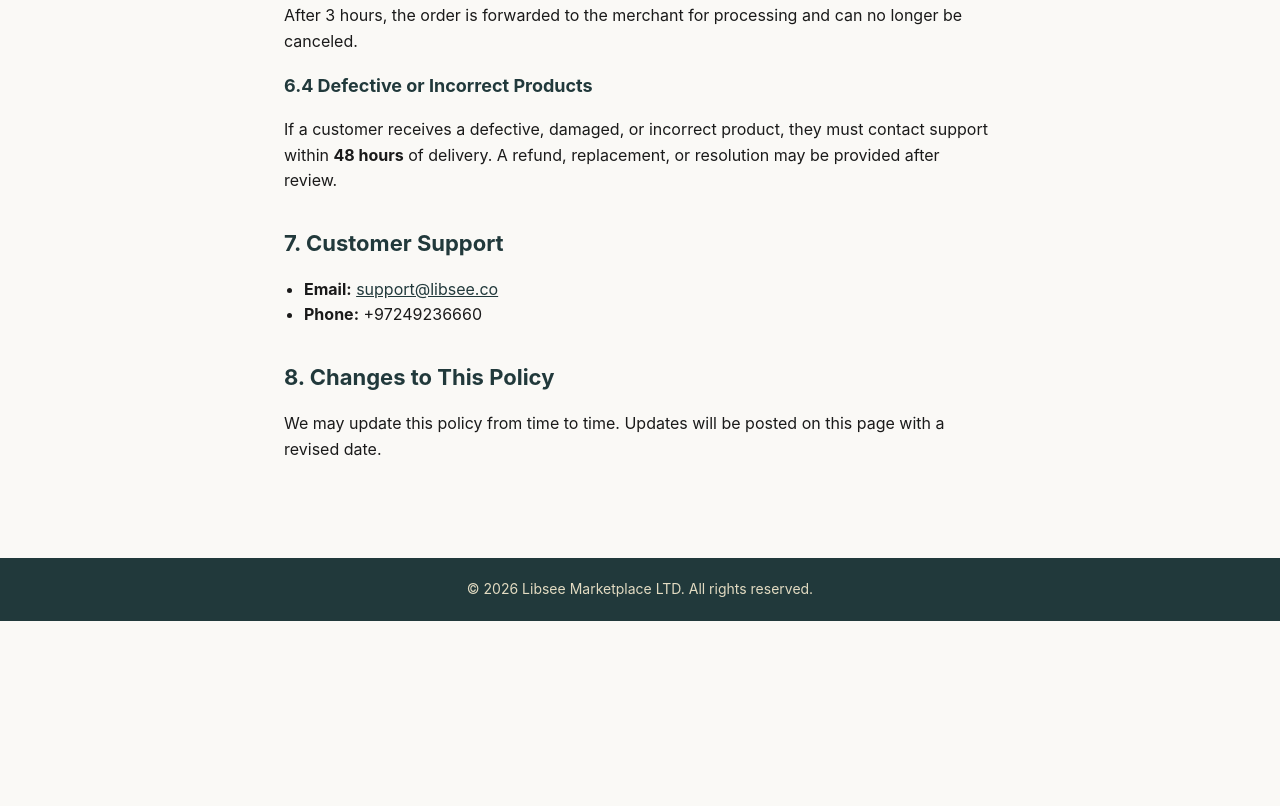
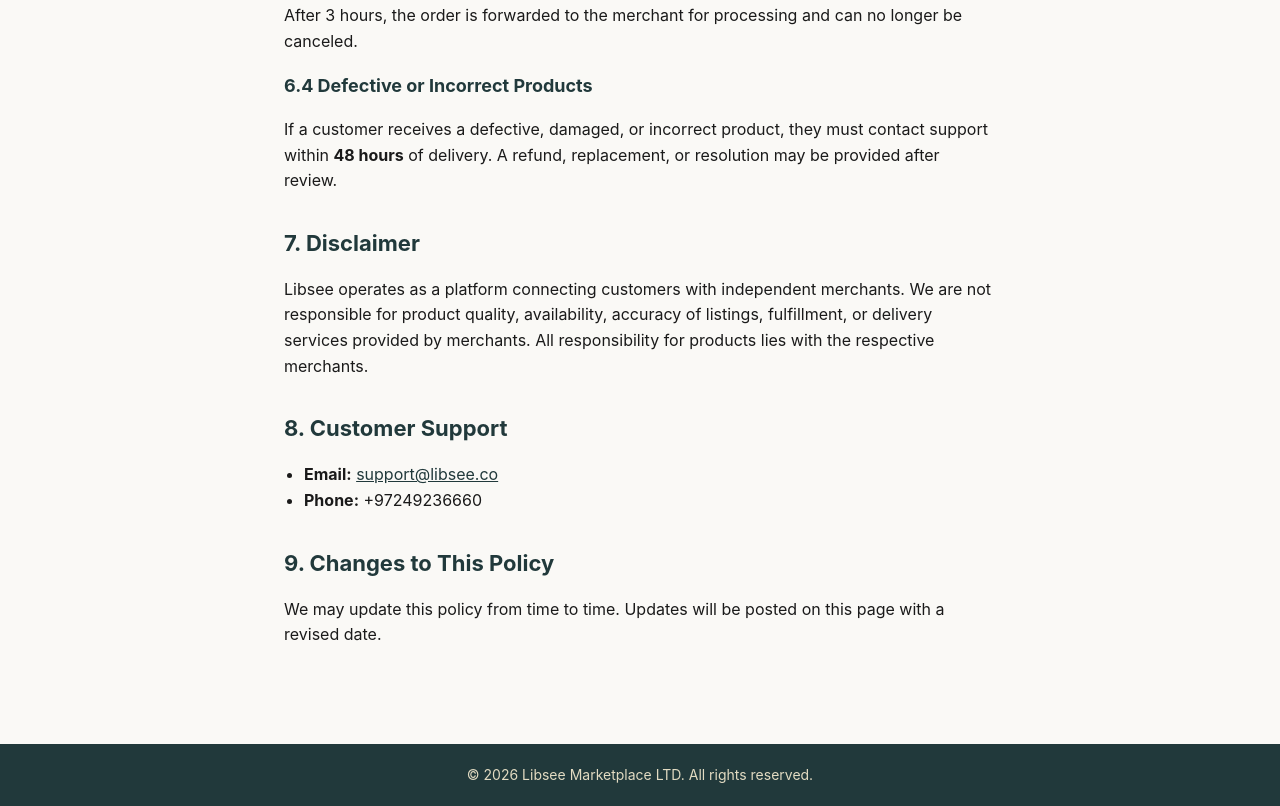
Before and after one commit to BaderShalata/LIBSEE-Help-Support, a plain HTML site: page privacy-policy.html in a window 1280 px wide. Shown: the part 1604-2410 px from the top of the page. Before the commit the page ends 2225 px from the top, so only its background shows below. Drawn offline with Linux system fonts and the light colour scheme.

Commit message:
Update privacy-policy.html

```diff
--- a/privacy-policy.html
+++ b/privacy-policy.html
@@ -1,145 +1,303 @@
 <!DOCTYPE html>
+
 <html lang="en">
+
 <head>
+
   <meta charset="UTF-8">
+
   <meta name="viewport" content="width=device-width, initial-scale=1.0">
+
   <title>LIBSEE — Privacy & Policies</title>
+
   <style>
+
     :root {
+
       --primary: #21393B;
+
       --bg: #FAF9F6;
+
       --text: #1A1A1A;
+
       --muted: #6B7280;
+
       --accent: #E2DBC2;
+
     }
+
     * { box-sizing: border-box; }
+
     body {
+
       font-family: -apple-system, BlinkMacSystemFont, "Segoe UI", sans-serif;
+
       background: var(--bg);
+
       color: var(--text);
+
       line-height: 1.6;
+
       margin: 0;
+
       padding: 0;
+
     }
+
     header {
+
       background: var(--primary);
+
       color: var(--accent);
+
       padding: 40px 20px;
+
       text-align: center;
+
     }
+
     header h1 { margin: 0; font-size: 32px; letter-spacing: 2px; }
+
     header p { margin: 8px 0 0; opacity: 0.8; font-size: 14px; }
+
     main {
+
       max-width: 760px;
+
       margin: 0 auto;
+
       padding: 40px 24px 80px;
+
     }
+
     h2 {
+
       color: var(--primary);
+
       margin-top: 32px;
+
       margin-bottom: 10px;
+
       font-size: 22px;
+
     }
+
     h3 {
+
       color: var(--primary);
+
       margin-top: 18px;
+
       margin-bottom: 6px;
+
       font-size: 18px;
+
     }
+
     p, li { font-size: 16px; color: var(--text); }
+
     ul { padding-left: 20px; }
+
     a { color: var(--primary); }
+
     .last-updated {
+
       color: var(--muted);
+
       font-size: 14px;
+
       font-style: italic;
+
     }
+
     footer {
+
       background: var(--primary);
+
       color: var(--accent);
+
       text-align: center;
+
       padding: 20px;
+
       font-size: 14px;
+
     }
+
   </style>
+
 </head>
+
 <body>
 
+
+
   <header>
+
     <h1>LIBSEE</h1>
+
     <p>Privacy Policy & Refund Policy</p>
+
   </header>
 
+
+
   <main>
+
     <p class="last-updated">Last updated: April 11, 2026</p>
+
+
 
     <p><strong>Libsee Marketplace LTD</strong> ("we", "our", or "us") operates the LIBSEE mobile application. This page outlines our policies regarding the collection, use, and protection of your personal data, as well as our cancellation and refund terms.</p>
 
+
+
     <h2>1. Information We Collect</h2>
+
     <ul>
+
       <li><strong>Account Information:</strong> Name, email address, phone number, gender, age, height, and weight (optional).</li>
+
       <li><strong>Location Data:</strong> Used to show nearby shops and calculate distances. This is optional and can be disabled anytime.</li>
+
       <li><strong>Wishlist & Orders:</strong> Products you save, search for, or purchase.</li>
+
       <li><strong>Device Information:</strong> Device type, OS, and app version for diagnostics.</li>
+
     </ul>
 
+
+
     <h2>2. How We Use Your Information</h2>
+
     <ul>
+
       <li>To provide and maintain the LIBSEE service</li>
+
       <li>To show relevant shops and products</li>
+
       <li>To process orders and deliveries</li>
+
       <li>To personalize recommendations</li>
+
       <li>To send important service updates</li>
+
     </ul>
 
+
+
     <h2>3. Data Storage & Security</h2>
+
     <p>Your data is stored securely using Supabase. We use industry-standard encryption and do not sell your personal data.</p>
 
+
+
     <h2>4. Third-Party Services</h2>
+
     <ul>
+
       <li>Supabase — backend & authentication</li>
+
       <li>OpenStreetMap — maps</li>
+
       <li>Google Fonts — typography</li>
+
     </ul>
 
+
+
     <h2>5. Your Rights</h2>
+
     <ul>
+
       <li>Access your personal data</li>
+
       <li>Request correction of incorrect data</li>
+
       <li>Request deletion of your account</li>
+
       <li>Withdraw location permission anytime</li>
+
     </ul>
+
+
 
     <p>Contact: <a href="mailto:support@libsee.co">support@libsee.co</a></p>
 
+
+
     <h2>6. Cancellation and Refund Policy</h2>
 
+
+
     <h3>6.1 Order Cancellation</h3>
+
     <p>Customers may cancel their order within <strong>3 hours</strong> of placing it through the application.</p>
 
+
+
     <h3>6.2 Refunds</h3>
+
     <p>If canceled within 3 hours, a <strong>full refund</strong> will be issued to the original payment method.</p>
 
+
+
     <h3>6.3 Orders Under Processing</h3>
+
     <p>After 3 hours, the order is forwarded to the merchant for processing and can no longer be canceled.</p>
 
+
+
     <h3>6.4 Defective or Incorrect Products</h3>
+
     <p>If a customer receives a defective, damaged, or incorrect product, they must contact support within <strong>48 hours</strong> of delivery. A refund, replacement, or resolution may be provided after review.</p>
 
-    <h2>7. Customer Support</h2>
+
+
+    <h2>7. Disclaimer</h2>
+
+    <p>
+
+      Libsee operates as a platform connecting customers with independent merchants.
+
+      We are not responsible for product quality, availability, accuracy of listings, fulfillment, or delivery services provided by merchants.
+
+      All responsibility for products lies with the respective merchants.
+
+    </p>
+
+
+
+    <h2>8. Customer Support</h2>
+
     <ul>
+
       <li><strong>Email:</strong> <a href="mailto:support@libsee.co">support@libsee.co</a></li>
+
       <li><strong>Phone:</strong> +97249236660</li>
+
     </ul>
 
-    <h2>8. Changes to This Policy</h2>
+
+
+    <h2>9. Changes to This Policy</h2>
+
     <p>We may update this policy from time to time. Updates will be posted on this page with a revised date.</p>
+
+
 
   </main>
 
+
+
   <footer>
+
     &copy; 2026 Libsee Marketplace LTD. All rights reserved.
+
   </footer>
 
+
+
 </body>
+
 </html>
```
